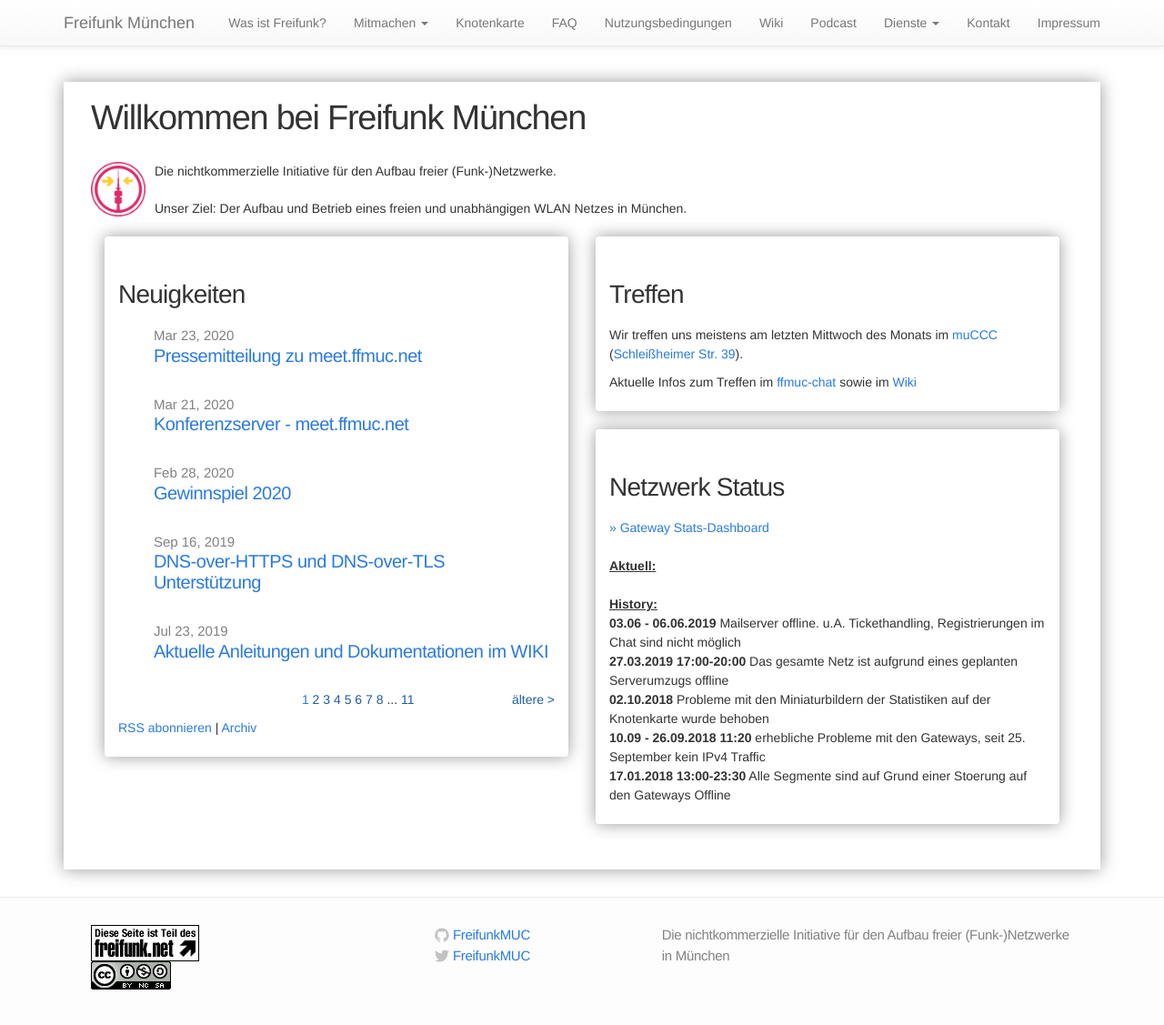
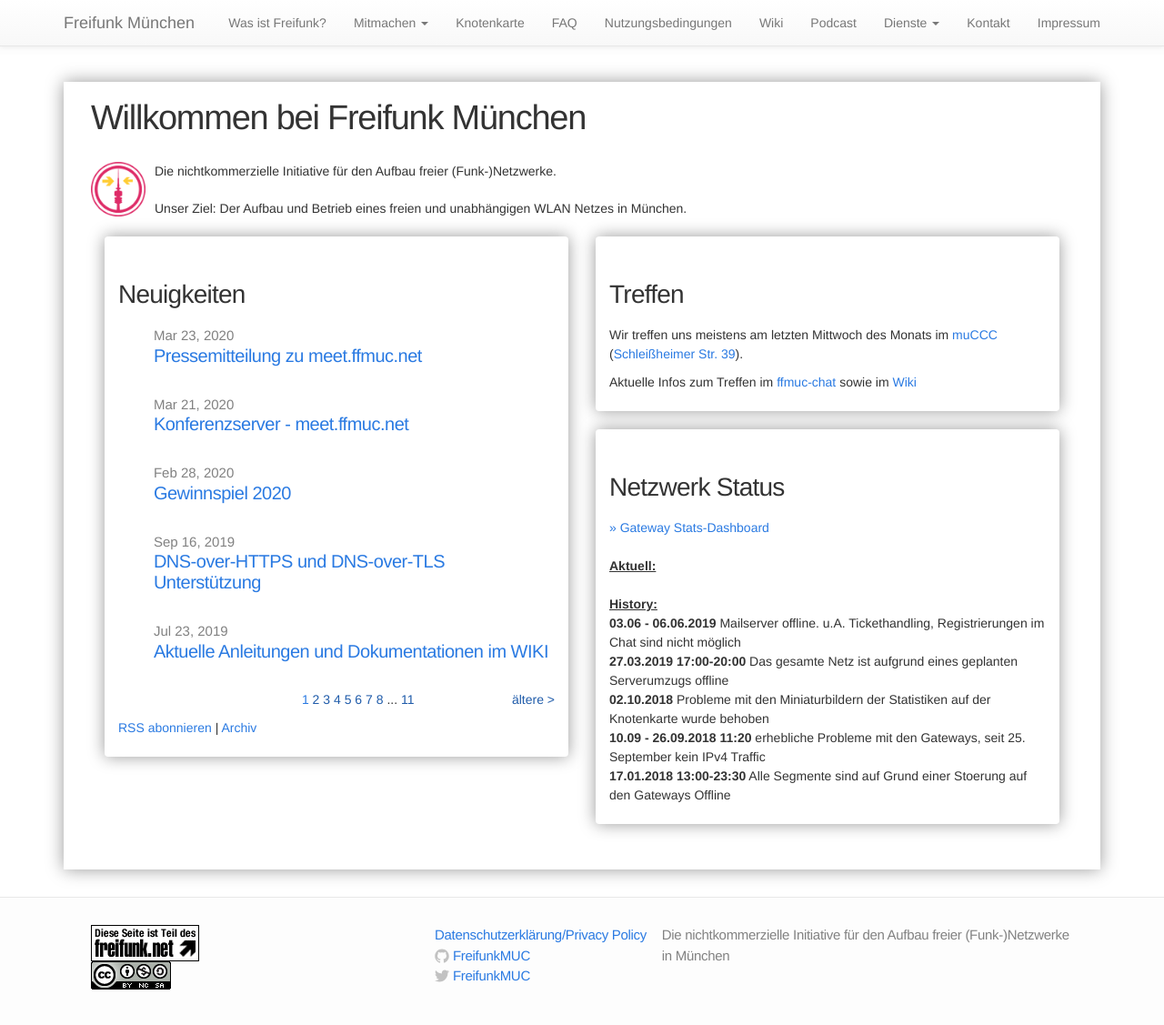
Before and after one commit to freifunkMUC/freifunkmuc.github.io, a Jekyll site: the page built from index.md, in a window 1280 px wide and 1143 px high. Shown: the top 1127 px of the window at 91% size. Built offline with Jekyll 4.4.1, drawn with Linux system fonts in a browser that asks for light colours.

Commit message:
Update footer.html

```diff
--- a/_includes/footer.html
+++ b/_includes/footer.html
@@ -17,6 +17,9 @@
 
     <div class="footer-col-2 column">
       <ul>
+        <li>
+          <a href="https://ffmuc.net/privacy/">Datenschutzerklärung/Privacy Policy</a>
+        </li>
         {% if site.github_username %}<li>
           <a href="https://github.com/{{ site.github_username }}">
             <span class="icon github">
```
